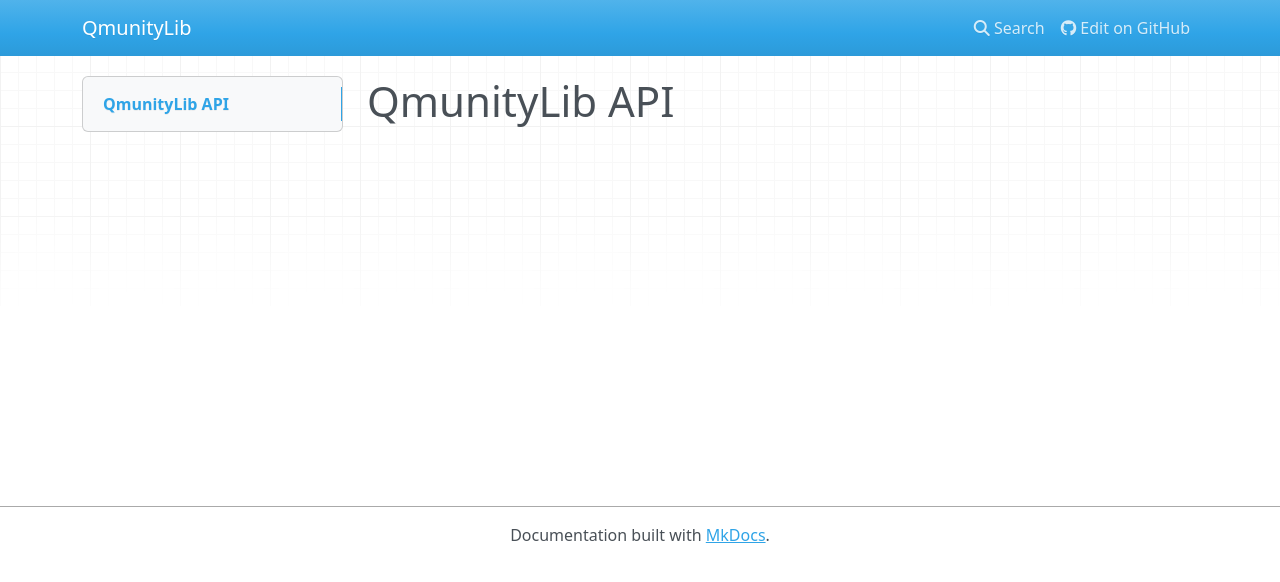
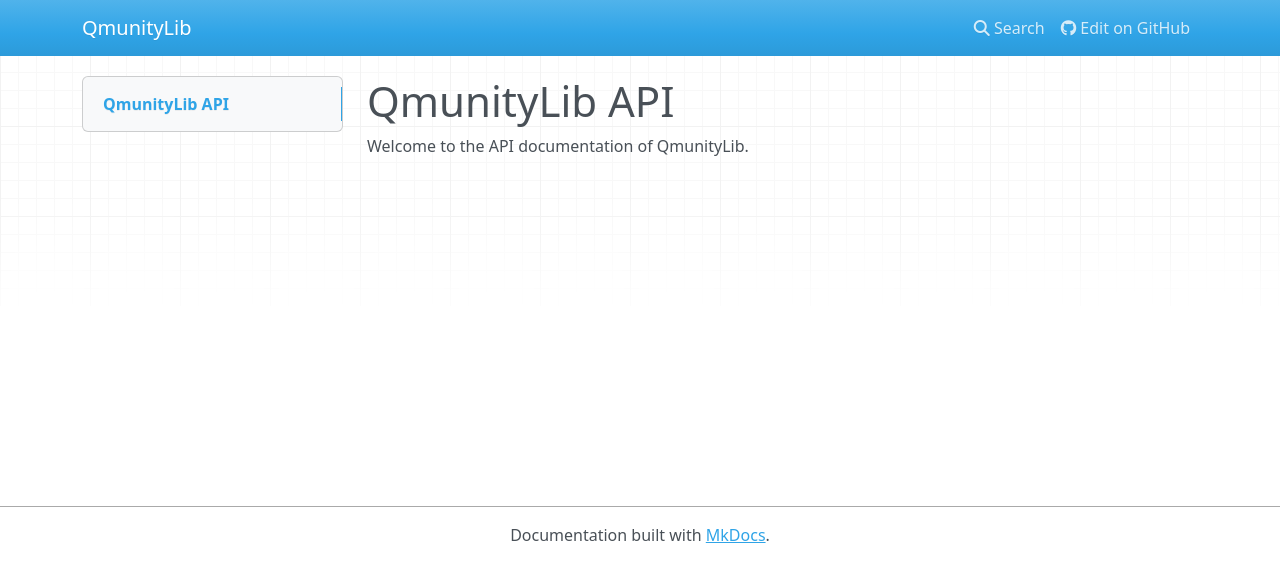
Before and after one commit to ModApiDocs/qlib, an MkDocs documentation site: the page built from docs/index.md, in a window 1280 px wide. Shown: the top 582 px of the page. Built offline with MkDocs 1.6.1, drawn with Linux system fonts in a browser that asks for light colours; nearby versions of some CDN libraries; old or Windows-style settings are respelled for this version of MkDocs.

Commit message:
Travis build test

```diff
--- a/docs/index.md
+++ b/docs/index.md
@@ -1 +1,2 @@
 # QmunityLib API
+Welcome to the API documentation of QmunityLib.
```
